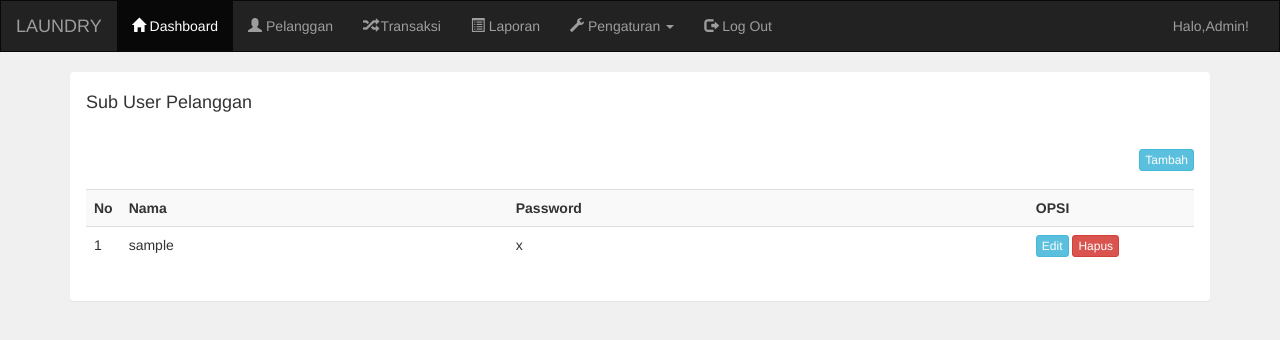
After one commit to lutfianada5/laundry, a PHP site: page /admin/sub_user.php in a window 1280 px wide. The commit adds this page. Shown: the top 340 px of the page. Run offline with PHP 8.4, Linux system fonts and the light colour scheme; the visitor is signed in with stand-in values (Sample User, id 1); tables that the repository leaves empty or names only in its code hold one stand-in row (values such as "Sample post").

Commit message:
menambahkan fitur sub_ user

```diff
--- a/admin/header.php
+++ b/admin/header.php
@@ -41,15 +41,16 @@
 						<ul class="dropdown-menu">
 							<li><a href="harga.php"><i class="glyphicon glyphicon-usd"></i> Pengaturan Harga</a></li>
 							<li><a href="ganti_password.php"><i class="glyphicon glyphicon-lock"></i> Ganti Password</a></li>
+							<li><a href="sub_user.php"><i class="glyphicon glyphicon-user"></i> Sub-User</a></li>
 						</ul>
 					</li>
 					<li><a href="logout.php"><i class="glyphicon glyphicon-log-out"></i> Log Out</a></li>
 				</ul>
 				<ul class="nav navbar-nav navbar-right">
 					</ul>
-       			<span class="navbar-text ml-auto">
-         		Halo, admin!
-      			</span>
+       		<p class="navbar-text navbar-right">
+				Halo,Admin!
+			</p>
      		</div>
    		</div>
  	</nav>
--- /dev/null
+++ b/admin/sub_user.php
@@ -0,0 +1,41 @@
+<?php include 'header.php'; ?>
+<div class="container">
+    <div class="panel">
+        <div class="panel-heading">
+            <h4>Sub User Pelanggan</h4>
+        </div>
+        <div class="panel-body">
+            <a href="pelanggan_tambah.php" class="btn btn-xs btn-info pull-right">Tambah</a>
+
+            <br><br>
+            <table class="table table-bodered table-striped">
+                <tr>
+                    <th width="1%">No</th>
+                    <th>Nama</th>
+                    <th>Password</th>
+                    <th width="15%">OPSI</th>
+                </tr>
+                <?php
+                /** @var mysqli $koneksi */
+                 include '../koneksi.php';
+                 $data = mysqli_query($koneksi, "select * from admin");
+                 $no = 1;
+                 while($d = mysqli_fetch_array($data)){
+                ?>
+                <tr>
+                    <td><?php echo $no++; ?></td>
+                    <td><?php echo $d['username']; ?></td>
+                    <td><?php echo $d['password']; ?></td>
+                    <td>
+                        <a href="admin_edit.php?id=<?php echo $d['id']; ?>" class="btn btn-xs btn-info">Edit</a>
+                        <a href="admin_hapus.php?id=<?php echo $d['id']; ?>" class="btn btn-xs btn-danger">Hapus</a>
+                    </td>
+
+                </tr>
+                <?php
+                 }
+                ?>
+            </table>
+        </div>
+    </div>
+    </div>
```
